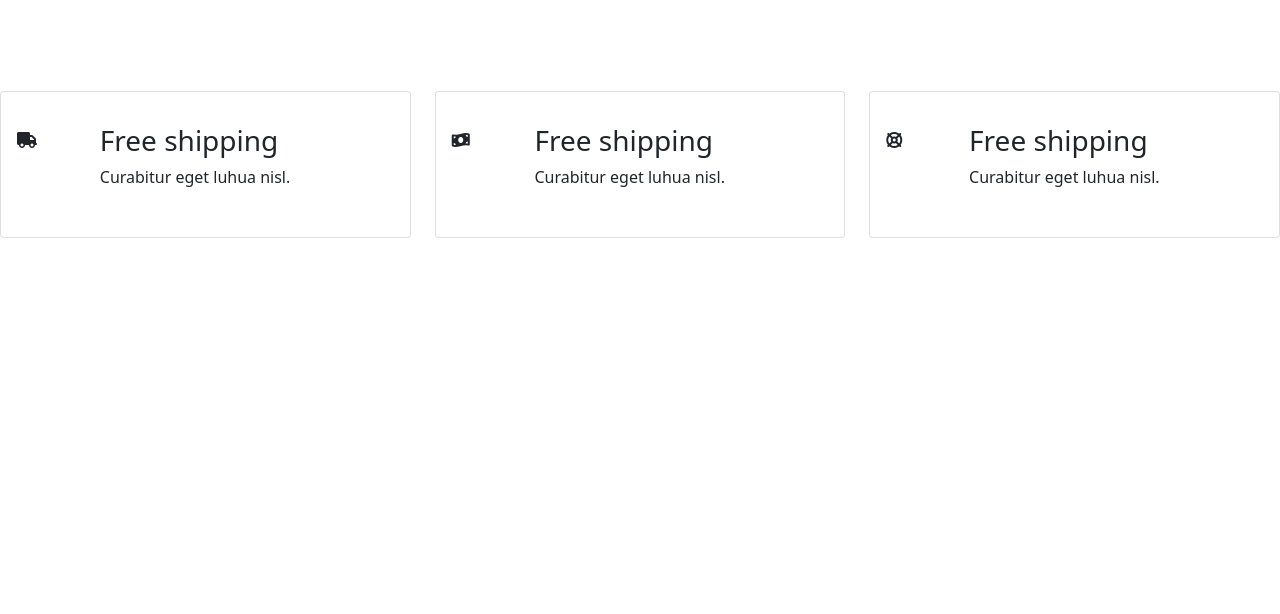
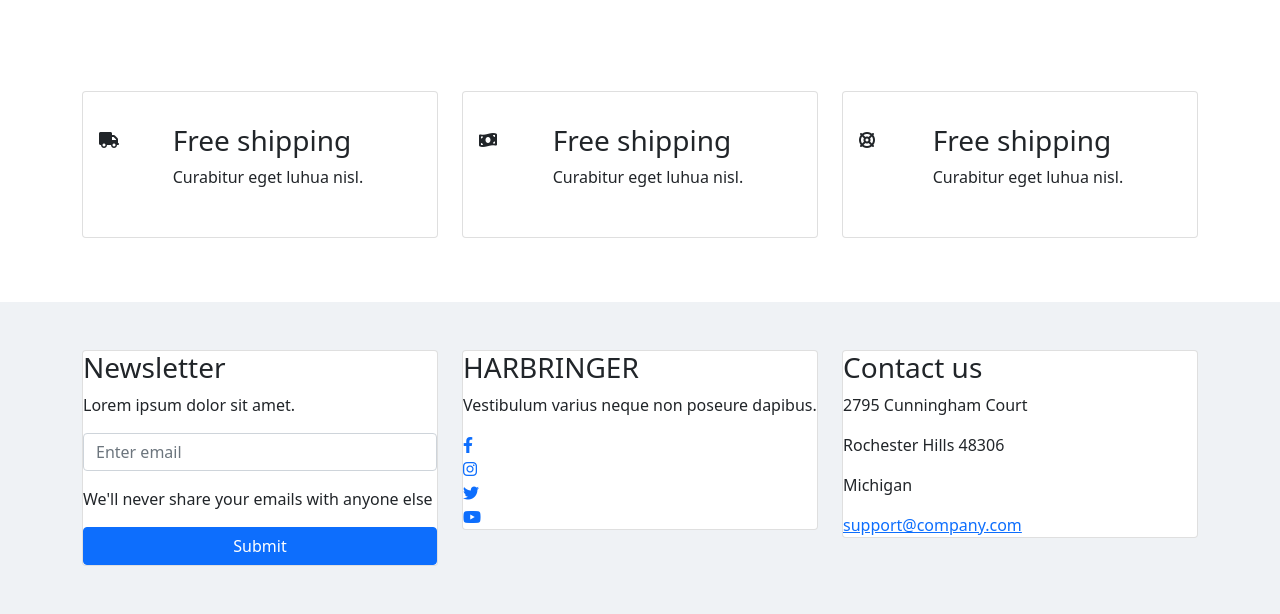
Before and after one commit to DamianGurdak/shop-template, a plain HTML site: page index.html in a window 1280 px wide. Shown: the part 3056-3670 px from the top of the page. Before the commit the page ends 3358 px from the top, so only its background shows below. Drawn offline with nearby package versions, Linux system fonts and the light colour scheme; files that its build step writes are made by us from their sources.

Commit message:
add section 'Contact us'

```diff
--- a/index.html
+++ b/index.html
@@ -219,6 +219,7 @@
     </section>
     <!-- Section gallery -->
     <section class="gallery py-5">
+      <div class="container">
         <div class="row">
           <!-- First card -->
           <div class="col-md-6">
@@ -263,12 +264,14 @@
             </div>
           </div>
         </div>
+      </div>
     </section>
     <!-- Section info -->
     <section class="info py-5">
+      <div class="container">
         <div class="row">
           <!-- First card -->
-        <div class="col-md-4 col-sm-12 ">
+          <div class="col-md-4 col-sm-12">
             <div class="card p-3 mb-3">
               <div class="row">
                 <div class="col-md-2 d-none d-md-block">
@@ -316,6 +319,54 @@
             </div>
           </div>
         </div>
+      </div>
+    </section>
+    <!-- Section contact -->
+    <section class="contact py-5">
+      <div class="container">
+        <div class="row d-flex">
+          <!-- First card -->
+          <div class="col-sm-12 col-md-4">
+            <div class="card">
+              <h3>HARBRINGER</h3>
+              <p>Vestibulum varius neque non poseure dapibus.</p>
+              <div class="row">
+                <a href="#"><i class="fa-brands fa-facebook-f"></i></a>
+                <a href="#"><i class="fa-brands fa-instagram"></i></a>
+                <a href="#"><i class="fa-brands fa-twitter"></i></a>
+                <a href="#"><i class="fa-brands fa-youtube"></i></a>
+              </div>
+            </div>
+          </div>
+          <!-- Second card -->
+          <div class="col-sm-12 col-md-4">
+            <div class="card">
+              <h3>Contact us</h3>
+              <p>2795 Cunningham Court</p>
+              <p>Rochester Hills 48306</p>
+              <p>Michigan</p>
+              <a href="#">support@company.com</a>
+            </div>
+          </div>
+          <!-- Third card -->
+          <div class="col-sm-12 col-md-4 order-md-first">
+            <div class="card">
+              <h3>Newsletter</h3>
+              <p>Lorem ipsum dolor sit amet.</p>
+              <div class="input-group mb-3">
+                <input
+                  type="text"
+                  class="form-control"
+                  placeholder="Enter email"
+                  aria-label="Username"
+                />
+              </div>
+              <p>We'll never share your emails with anyone else</p>
+              <button type="button" class="btn btn-primary">Submit</button>
+            </div>
+          </div>
+        </div>
+      </div>
     </section>
 
     <script
--- a/style.scss
+++ b/style.scss
@@ -22,3 +22,9 @@
  /* Section gallery */
 
  /* Section info */
+
+ /* Section info */
+
+ .contact {
+  background-color: #eff2f5;
+ }
```
Lines whose indentation alone changed are shown as unchanged.
